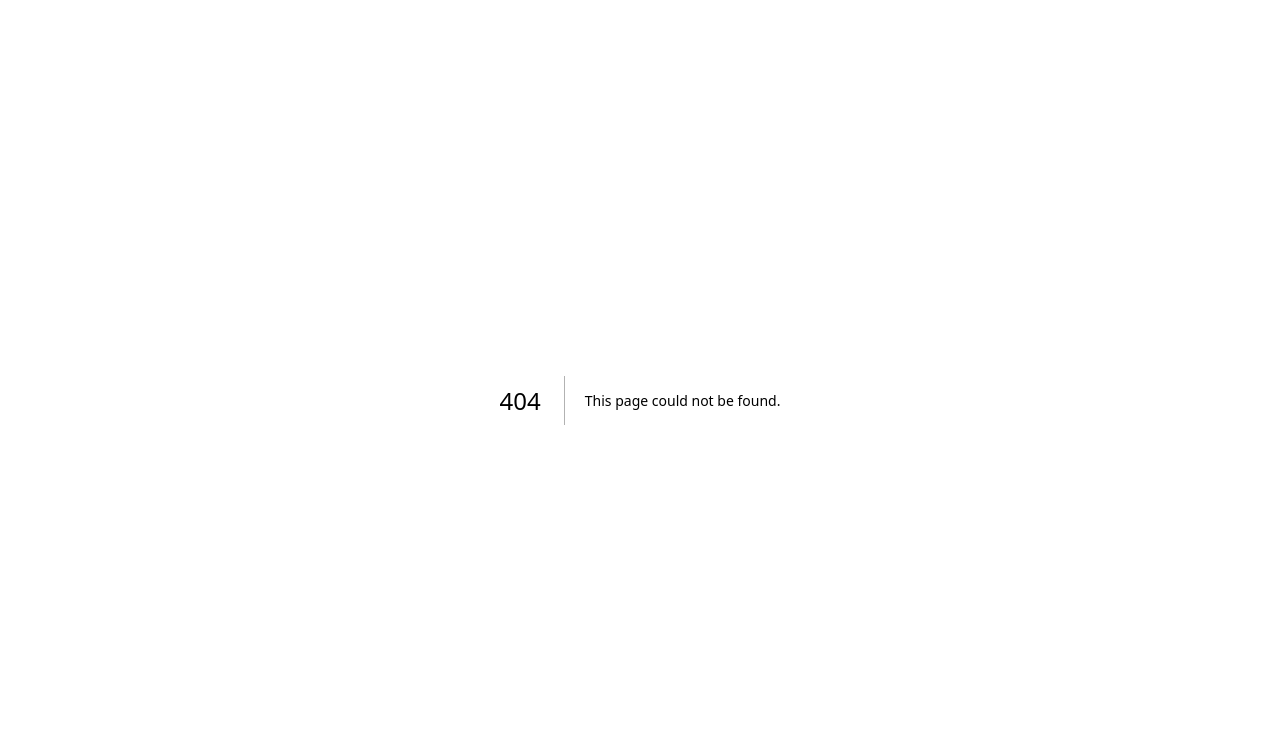
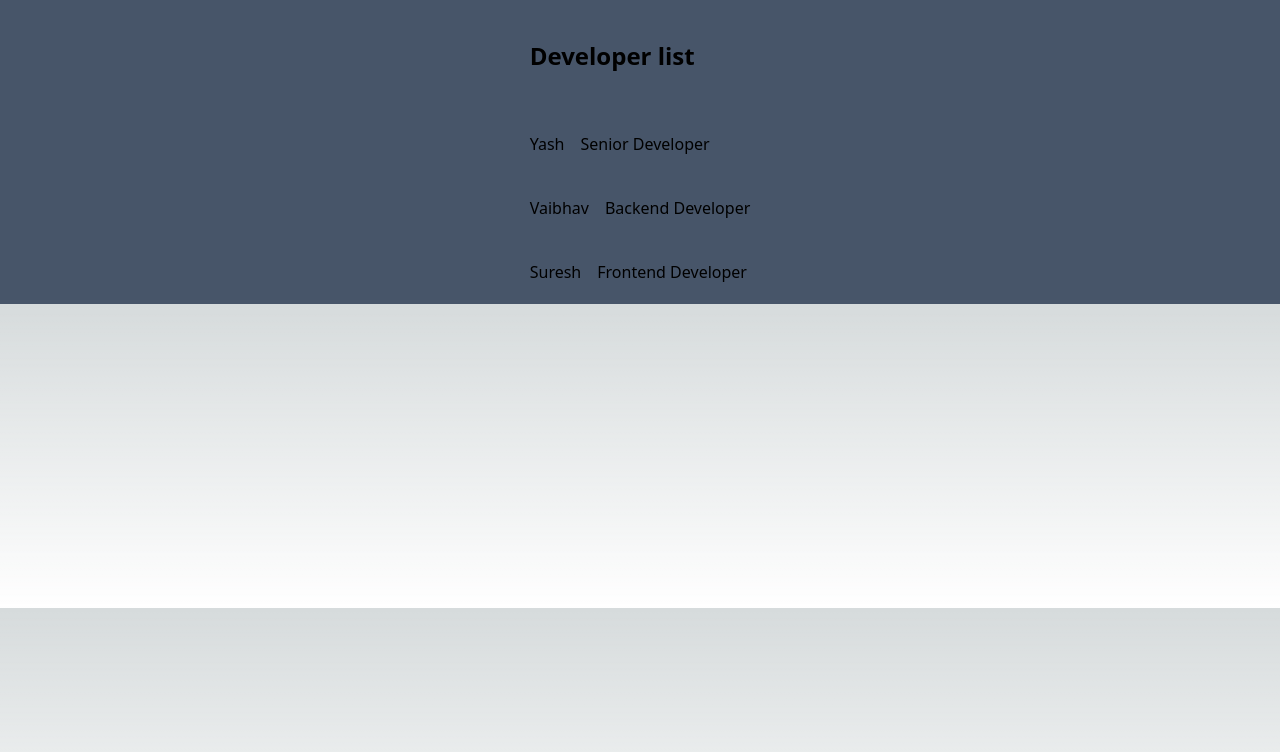
Before and after one commit to vaibhavsingh9798/deep-dive-nextjs, a Next.js app: page /developer in a window 1280 px wide. Before the commit this address had no page. Shown: the top 752 px of the page. Built offline with nearby package versions, Linux system fonts and the light colour scheme.

Commit message:
add dynamic route

```diff
--- /dev/null
+++ b/app/developer/[developerId]/page.tsx
@@ -0,0 +1,20 @@
+import devList from "../../lib/placeholder-data"
+import { Developer } from "@/app/lib/definitions";
+import NotFound from "../not-found"
+
+export default function ProfileDetails({params} : {params:{developerId: Number}}){
+    let devId = params.developerId;
+    let listLength : Number = devList.length;
+    let valid : Boolean = devId < listLength
+
+
+    let developer : Developer= devList.filter((dev) => dev.id == devId)[0]
+    return(
+        <>
+
+     { valid ? <div className=" flex justify-center m-10 font-medium ">
+           {developer.name} is a {developer.role}
+        </div>  : <NotFound/> }
+        </>
+    )
+}
--- /dev/null
+++ b/app/developer/not-found.tsx
@@ -0,0 +1,8 @@
+import "@/app/globals.css";
+export default function NotFound(){
+    return(
+        <div className=" font-semibold flex justify-start items-center">
+            <h3>Developer does not exists.</h3>
+        </div>
+    )
+}
--- /dev/null
+++ b/app/developer/page.tsx
@@ -0,0 +1,31 @@
+import "@/app/globals.css";
+import developerList from "../lib/placeholder-data";
+import Link from "next/link";
+
+export default function Developer(){
+
+    return(
+        <div className=" flex justify-center  bg-slate-600">
+
+             <ul>
+             <div className=" flex   justify-center flex-col">
+             <h1 className=" font-semibold text-2xl my-10">Developer list</h1>
+                {developerList.map((devleoper)=>{
+                    return(
+
+                            <li key={devleoper.id}>
+                                <Link href={`developer/${devleoper.id}`}>
+                                <div className="flex my-5">
+                                <div className=" font-medium ">{devleoper.name}</div>
+                                <div className=" font-medium ml-4">{devleoper.role}</div>
+                                </div>
+                                </Link>
+                            </li>
+
+                    )
+                })}
+                   </div>
+             </ul>
+        </div>
+    )
+}
--- a/app/home/page.jsx
+++ b/app/home/page.jsx
@@ -1,4 +1,4 @@
-
+// import "@/app/globals.css";
 export default function Home()  {
     return (
         <>
--- a/app/layout.tsx
+++ b/app/layout.tsx
@@ -1,3 +1,4 @@
+import "@/app/globals.css";
 export const metadata = {
   title: 'Next.js',
   description: 'Generated by Next.js',
--- /dev/null
+++ b/app/lib/definitions.ts
@@ -0,0 +1,5 @@
+export type Developer = {
+    id:Number,
+    name:String,
+    role:String
+};
--- /dev/null
+++ b/app/lib/placeholder-data.js
@@ -0,0 +1,10 @@
+const employee = [
+    { id : 1, name: 'Yash', role: 'Senior Developer'},
+
+    { id : 2, name: 'Vaibhav', role: 'Backend Developer'},
+
+    { id : 3, name: 'Suresh', role: 'Frontend Developer'}
+
+  ];
+
+  export default employee;
--- a/app/page.tsx
+++ b/app/page.tsx
@@ -1,4 +1,4 @@
-import Image from "next/image";
+
 
 export default function Home() {
   return (
```
Also changed, not shown: app/about/developer/page.tsx (deleted, +0 -8 lines), app/about/page.tsx (deleted, +0 -8 lines), app/news/page.jsx (deleted, +0 -8 lines).
